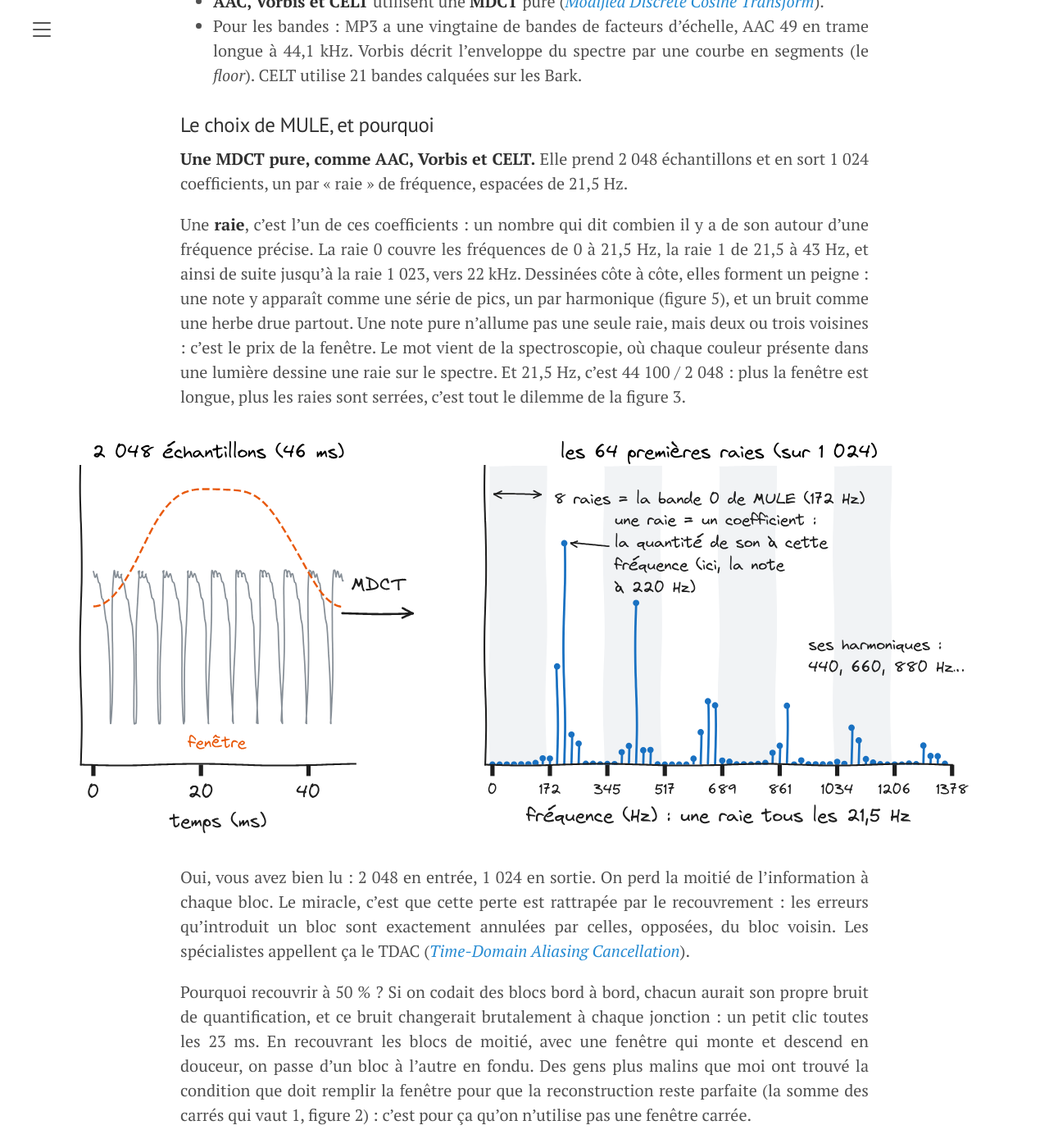
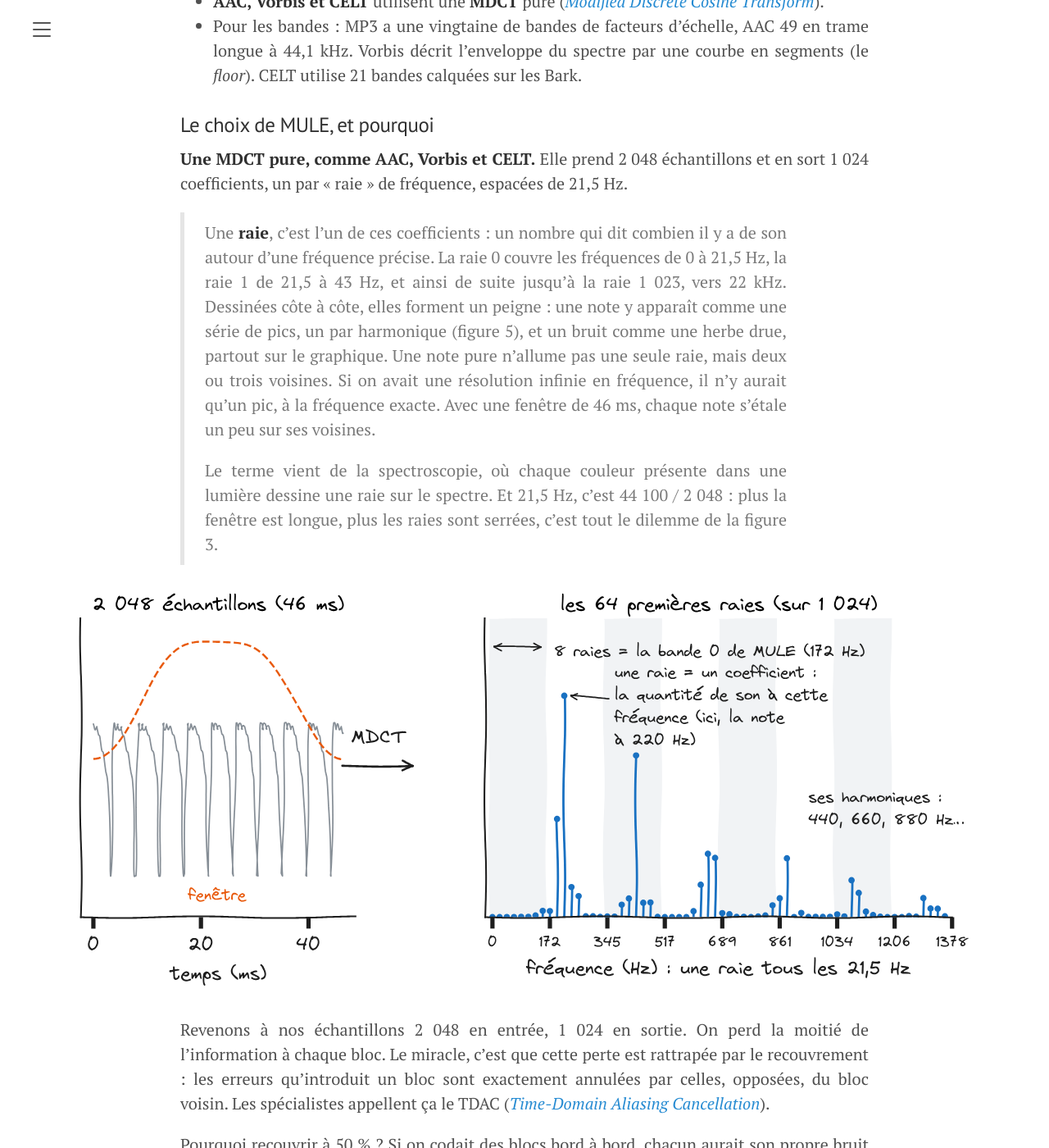
Before and after one commit to berettavexee/berettavexee.github.io, a Jekyll site: the page built from _posts/2026-11-19-mule-anatomie-codec-audio.md, in a window 1280 px wide and 1400 px high, scrolled down 8562 px. Shown: the whole window at 82% size. Built offline with Jekyll 4.4.1, drawn with Linux system fonts in a browser that asks for light colours; some of the changed text lies outside the part shown.

Commit message:
MULE, billet 1 : bandes sans bits, raie et encadré sur les bandes reformulés
Co-Authored-By: Claude Opus 5.5 <noreply@anthropic.com>
Claude-Session: https://claude.ai/code/session_01FugfoGKdrRG8BrHGQfpY38

```diff
--- a/_posts/2026-11-19-mule-anatomie-codec-audio.md
+++ b/_posts/2026-11-19-mule-anatomie-codec-audio.md
@@ -219,19 +219,22 @@ sifflements aigus. Les acousticiens mesurent ce découpage en **[Bark](https://e
 **Une MDCT pure, comme AAC, Vorbis et CELT.** Elle prend 2 048 échantillons et en sort 1 024
 coefficients, un par « raie » de fréquence, espacées de 21,5 Hz.
 
-Une **raie**, c'est l'un de ces coefficients : un nombre qui dit combien il y a de son autour
-d'une fréquence précise. La raie 0 couvre les fréquences de 0 à 21,5 Hz, la raie 1 de 21,5 à
-43 Hz, et ainsi de suite jusqu'à la raie 1 023, vers 22 kHz. Dessinées côte à côte, elles
-forment un peigne : une note y apparaît comme une série de pics, un par harmonique (figure 5),
-et un bruit comme une herbe drue partout. Une note pure n'allume pas une seule raie, mais deux ou
-trois voisines : c'est le prix de la fenêtre. Le mot vient de la spectroscopie, où chaque
-couleur présente dans une lumière dessine une raie sur le spectre. Et 21,5 Hz, c'est
-44 100 / 2 048 : plus la fenêtre est longue, plus les raies sont serrées, c'est tout le dilemme
-de la figure 3.
+> Une **raie**, c'est l'un de ces coefficients : un nombre qui dit combien il y a de son autour
+> d'une fréquence précise. La raie 0 couvre les fréquences de 0 à 21,5 Hz, la raie 1 de 21,5 à
+> 43 Hz, et ainsi de suite jusqu'à la raie 1 023, vers 22 kHz. Dessinées côte à côte, elles
+> forment un peigne : une note y apparaît comme une série de pics, un par harmonique (figure 5),
+> et un bruit comme une herbe drue, partout sur le graphique. Une note pure n'allume pas une
+> seule raie, mais deux ou trois voisines. Si on avait une résolution infinie en fréquence, il
+> n'y aurait qu'un pic, à la fréquence exacte. Avec une fenêtre de 46 ms, chaque note s'étale
+> un peu sur ses voisines.
+>
+> Le terme vient de la spectroscopie, où chaque couleur présente dans une lumière dessine
+> une raie sur le spectre. Et 21,5 Hz, c'est 44 100 / 2 048 : plus la fenêtre est longue,
+> plus les raies sont serrées, c'est tout le dilemme de la figure 3.
 
 ![Figure 5 : un bloc de 2 048 échantillons d'une note synthétique à 220 Hz, et ses 64 premières raies MDCT : un pic par harmonique ; en gris, les groupes de 8 raies qui forment les bandes graves de MULE](/assets/img/mule-fig5-raies.svg)
 
-Oui, vous avez bien lu : 2 048 en entrée, 1 024 en sortie. On perd la moitié de l'information
+Revenons à nos échantillons 2 048 en entrée, 1 024 en sortie. On perd la moitié de l'information
 à chaque bloc. Le miracle, c'est que cette perte est rattrapée par le recouvrement : les
 erreurs qu'introduit un bloc sont exactement annulées par celles, opposées, du bloc voisin.
 Les spécialistes appellent ça le TDAC ([*Time-Domain Aliasing Cancellation*](https://en.wikipedia.org/wiki/Modified_discrete_cosine_transform#Time-domain_aliasing_cancellation)).
@@ -271,10 +274,13 @@ informations (énergie, allocation) coûtent peu.
 > l'autre, il n'y aurait rien de stable à apprendre. Et la grille se compte en unités de
 > 8 raies : en blocs courts, une unité vaut une raie par fenêtre, si bien qu'une bande a le
 > même nombre de coefficients en trame longue et en trame courte, et partage ses tables.
+> C'est aussi pour cela que les bandes ne sont pas exactement calées sur l'échelle de Bark.
 >
-> La finesse que Vorbis s'offre avec sa géométrie, MULE la récupère côté encodeur : les masques
-> calculés raie par raie dans les graves donnent de la résolution là où elle compte, sans rien
-> changer au format. Des bandes plus fines dans les aigus n'auraient pas aidé, puisque le bruit
+> Vorbis lui-même a abandonné son premier *floor* (floor 0) pour une version plus simple
+> (floor 1), et le mécanisme n'a été repris ni par Opus, ni par aucun autre codec grand public.
+> La finesse que Vorbis s'offre avec sa géométrie, MULE la récupère côté encodeur, en utilisant
+> des masques calculés à l'échelle de la raie dans les graves : ils donnent de la résolution là
+> où elle compte, sans rien changer au format. Des bandes plus fines dans les aigus n'auraient pas aidé, puisque le bruit
 > de MULE y est déjà sous celui d'Opus, et changer leur résolution dans le temps a rapporté
 > +0,003 d'ODG. Autant dire rien.
 
@@ -324,8 +330,14 @@ prédiction. Le troisième billet racontera comment on grappille les bits là-de
 
 > **Encadré : et si une bande n'a droit à aucun bit ?**
 >
-> Ça arrive : quand une bande est entièrement sous le masque, inutile de coder sa forme. Mais la
-> laisser vide créerait un trou dans le spectre, et un trou, ça s'entend.
+> Ça arrive quand le bruit qu'on a le droit d'ajouter dans une bande dépasse l'énergie de la
+> bande elle-même. Autrement dit, on pourrait remplacer tout son contenu par du bruit au même
+> niveau sans que l'oreille s'en aperçoive : coder sa forme ne servirait à rien. Ce sont surtout
+> des bandes dont le signal ressemble déjà à un bruit blanc (une cymbale, le souffle d'un
+> enregistrement, l'extrême aigu) : un bruit masque bien mieux qu'un son pur, et l'oreille
+> entend de moins en moins au-dessus de 16 kHz. Une bande tonale n'y tombe presque jamais :
+> remplacer une note par du bruit, ça s'entend. Mais laisser la bande vide créerait un trou dans
+> le spectre, et un trou, ça s'entend aussi.
 >
 > - **MP3** laisse le trou.
 > - **AAC** peut remplacer une bande par du bruit, si l'encodeur le signale (le *PNS*), et ses
```
